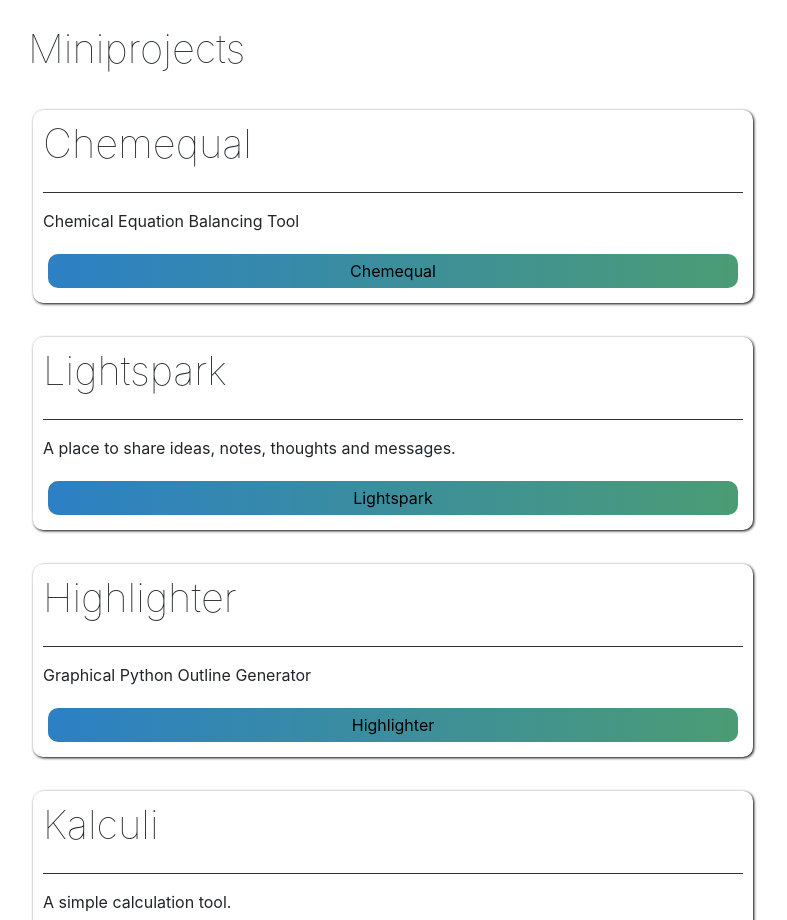
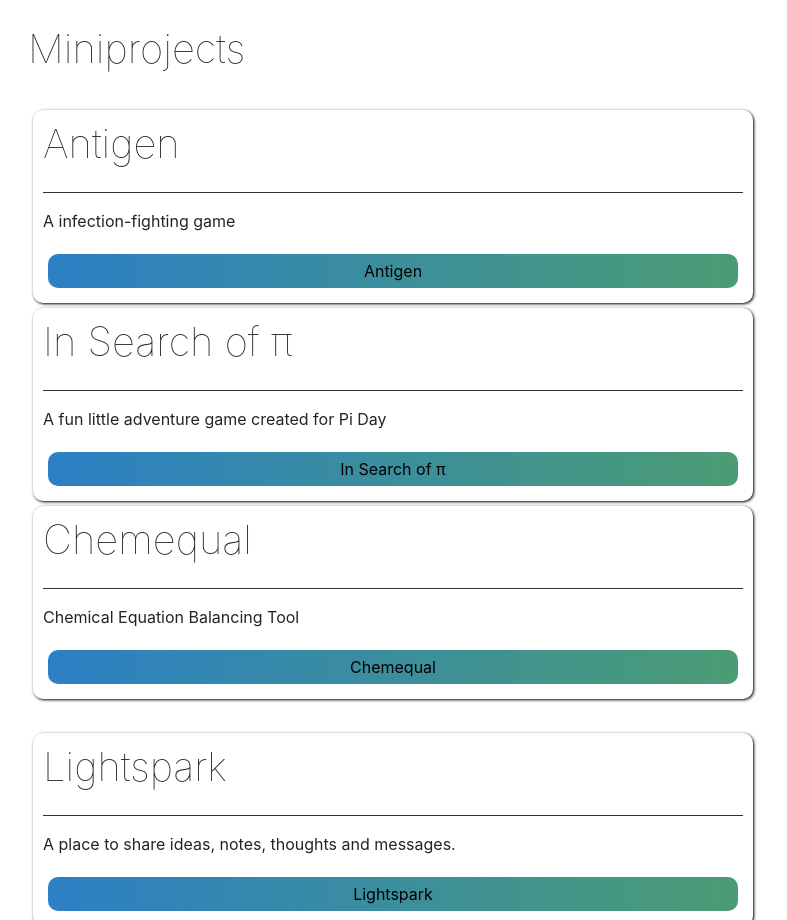
Before and after one commit to jierueichang/v2, a plain HTML site: page projects.html in a window 1280 px wide. Shown: the part 1043-1963 px from the top of the page, without its empty margins (247-1034 px from the left). Drawn offline with nearby package versions, Linux system fonts and the light colour scheme.

Commit message:
Add Antigen, In Search of Pi cards

```diff
--- a/projects.html
+++ b/projects.html
@@ -77,6 +77,16 @@
                     <h1>Miniprojects</h1>
                     <br>
                     <div class='card'>
+                        <h1>Antigen</h1><hr>
+                        <p>A infection-fighting game</p>
+                        <button class='waterbutton' onclick="location.href='https://jierueichang.github.io/antigen'">Antigen</button>
+                    </div>
+                    <div class='card'>
+                        <h1>In Search of π</h1><hr>
+                        <p>A fun little adventure game created for Pi Day</p>
+                        <button class='waterbutton' onclick="location.href='https://jierueichang.github.io/insearchofpi'">In Search of π</button>
+                    </div>
+                    <div class='card'>
                         <h1>Chemequal</h1><hr>
                         <p>Chemical Equation Balancing Tool</p>
                         <button class='waterbutton' onclick="location.href='https://chemequal.herokuapp.com'">Chemequal</button>
```
